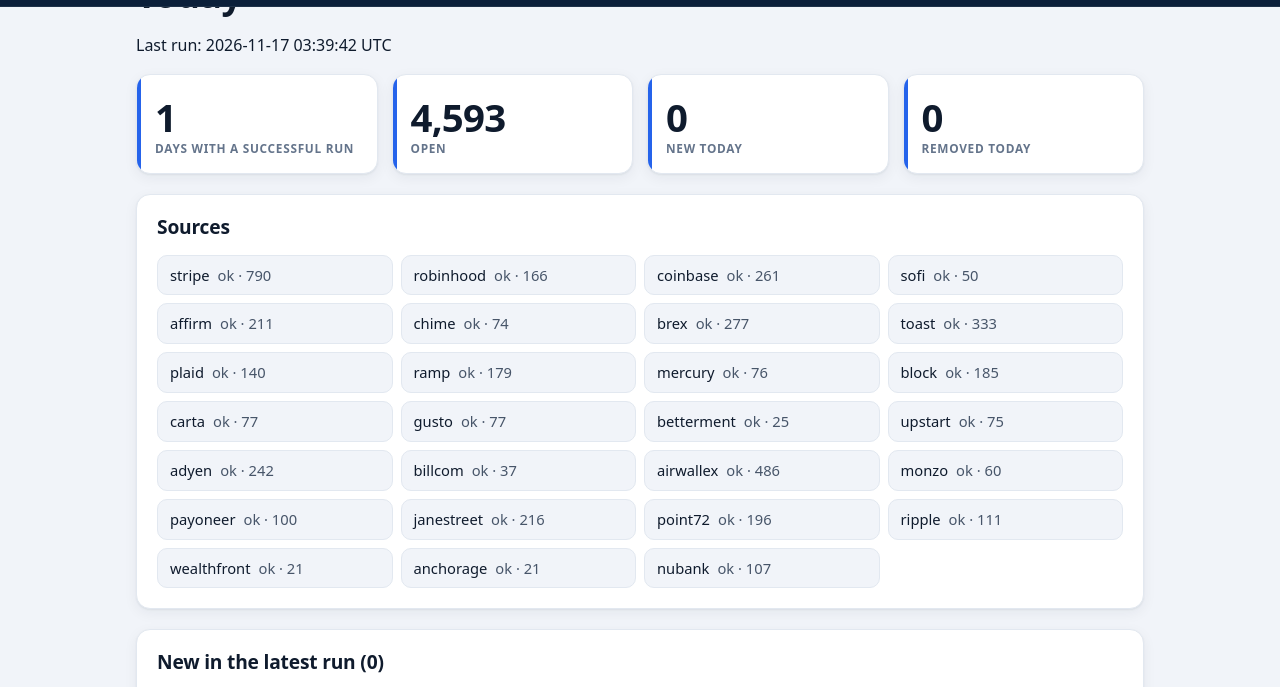
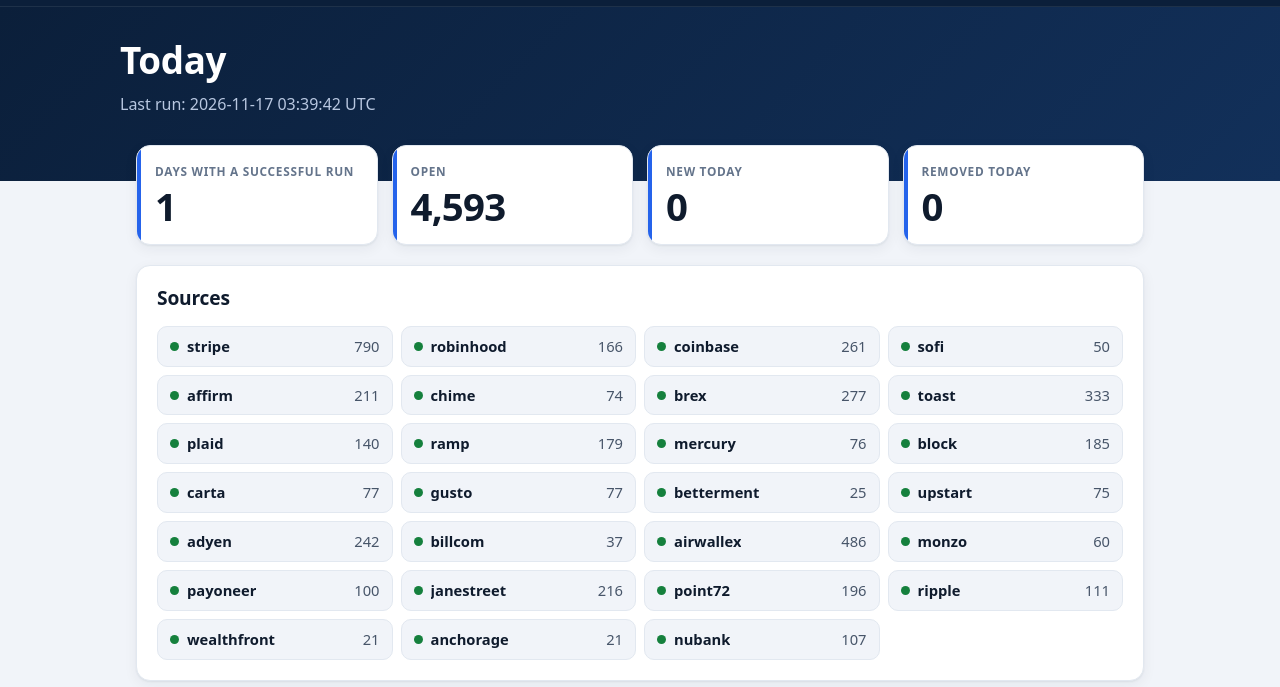
Before and after one commit to sammielumpkin/job-watcher, a plain HTML site: page index.html in a window 1280 px wide. Shown: the part 50-737 px from the top of the page. Drawn offline with Linux system fonts and the light colour scheme.

Commit message:
Restyle Today page: hero, summary cards, source chips
Co-Authored-By: Claude Sonnet 5.5 <noreply@anthropic.com>

```diff
--- a/assets/today.js
+++ b/assets/today.js
@@ -4,8 +4,8 @@ const $ = id => document.getElementById(id);
 function list(el, rows, empty) {
   el.innerHTML = rows.length ? rows.map(r =>
     `<li><a href="${JW.esc(r.url)}" target="_blank" rel="noopener">${JW.esc(r.title)}</a>` +
-    `<div class="meta">${JW.esc(r.employer)}${r.location ? " &middot; " + JW.esc(r.location) : ""}` +
-    `${r.in_role ? " &middot; in role" : ""}</div></li>`).join("")
+    `${r.in_role ? ' <span class="tag">in role</span>' : ""}` +
+    `<div class="meta">${JW.esc(r.employer)}${r.location ? " &middot; " + JW.esc(r.location) : ""}</div></li>`).join("")
     : `<li class="muted">${empty}</li>`;
 }
 
@@ -13,13 +13,13 @@ JW.loadData().then(d => {
   const s = d.status;
   JW.banner($("banner"), d);
   $("lastrun").textContent = "Last run: " + s.run_time.replace("T", " ").replace("Z", " UTC");
-  const cards = [[s.days_with_success, "days with a successful run"], [s.open, "open"],
-                 [s.new_today, "new today"], [s.removed_today, "removed today"]];
+  const cards = [[s.days_with_success, "Days with a successful run"], [s.open, "Open"],
+                 [s.new_today, "New today"], [s.removed_today, "Removed today"]];
   $("cards").innerHTML = cards.map(([n, l]) =>
-    `<div class="card"><div class="n">${JW.fmt(n)}</div><div class="l">${l}</div></div>`).join("");
+    `<div class="card"><div class="l">${l}</div><div class="n">${JW.fmt(n)}</div></div>`).join("");
   $("sources").innerHTML = s.sources.map(x =>
-    `<li><span>${JW.esc(x.name)}</span><span class="${x.ok ? "ok" : "fail"}">` +
-    `${x.ok ? "ok &middot; " + JW.fmt(x.count) : "failed"}</span></li>`).join("");
+    `<li class="${x.ok ? "" : "bad"}"><span class="dot"></span><span class="nm">${JW.esc(x.name)}</span>` +
+    `<span class="ct ${x.ok ? "ok" : "fail"}">${x.ok ? JW.fmt(x.count) : "failed"}</span></li>`).join("");
 
   // First-run postings are left out of "new", as in status.json.
   const fresh = d.rows.filter(r => !r.first_run && r.first_seen === d.runDate);
--- a/index.html
+++ b/index.html
@@ -4,16 +4,18 @@
 <meta charset="utf-8">
 <meta name="viewport" content="width=device-width, initial-scale=1">
 <title>Job Watcher - Today</title>
-<meta name="theme-color" content="#0f766e">
+<meta name="theme-color" content="#0b1f3a">
 <link rel="manifest" href="manifest.webmanifest">
 <link rel="icon" href="icons/icon-192.png">
 <link rel="apple-touch-icon" href="icons/apple-touch-icon.png">
 <link rel="stylesheet" href="assets/site.css">
 </head>
 <body>
-<main>
+<section class="hero"><div>
   <h1>Today</h1>
   <p class="sub" id="lastrun">Loading...</p>
+</div></section>
+<main>
   <div id="banner"></div>
   <div class="cards" id="cards"></div>
   <section class="panel"><h2>Sources</h2><ul class="sources" id="sources"></ul></section>
```
